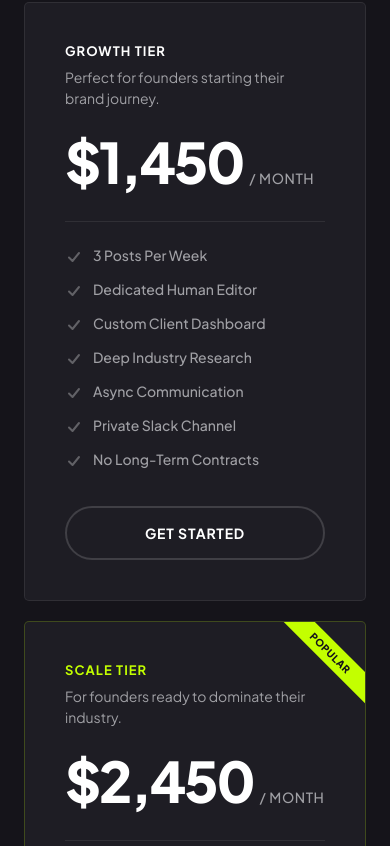
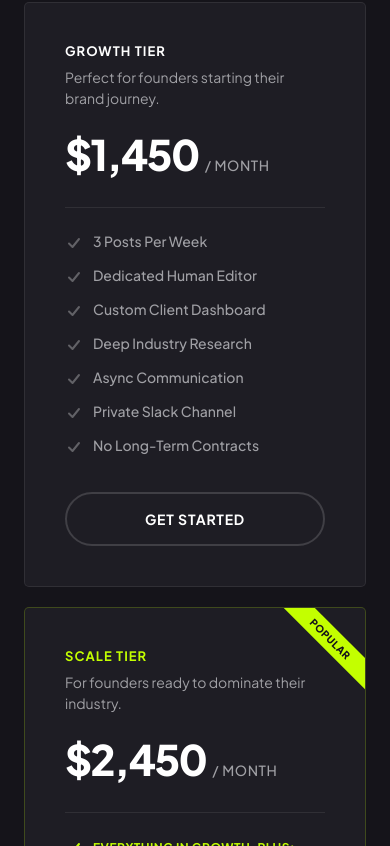
Before and after one commit to PlaybookzLLC/playbookz-v2-website, a React (Vite) app: page / in a window 390 px wide. Shown: the part 7858-8704 px from the top of the page. Built offline with nearby package versions, Linux system fonts and the light colour scheme.

Commit message:
Reduce price font size on mobile so /MONTH stays on same line
https://claude.ai/code/session_01DDzjVJ61C7qHF2oYyKZPLJ

```diff
--- a/src/components/PricingSection.jsx
+++ b/src/components/PricingSection.jsx
@@ -128,7 +128,7 @@ function PricingCard({ name, tagline, price, features, prefix, cta, highlighted,
         gap: "6px",
         marginBottom: "32px",
       }}>
-        <span style={{
+        <span className="pricing-price" style={{
           fontSize: "56px",
           fontWeight: 800,
           letterSpacing: "-0.04em",
@@ -230,6 +230,7 @@ export default function PricingSection() {
           .pricing-section-inner { padding: 64px 24px !important; }
           .pricing-heading { font-size: 32px !important; }
           .pricing-grid { flex-direction: column !important; }
+          .pricing-price { font-size: 42px !important; }
         }
       `}</style>
       <div className="pricing-section-inner" style={{
```
